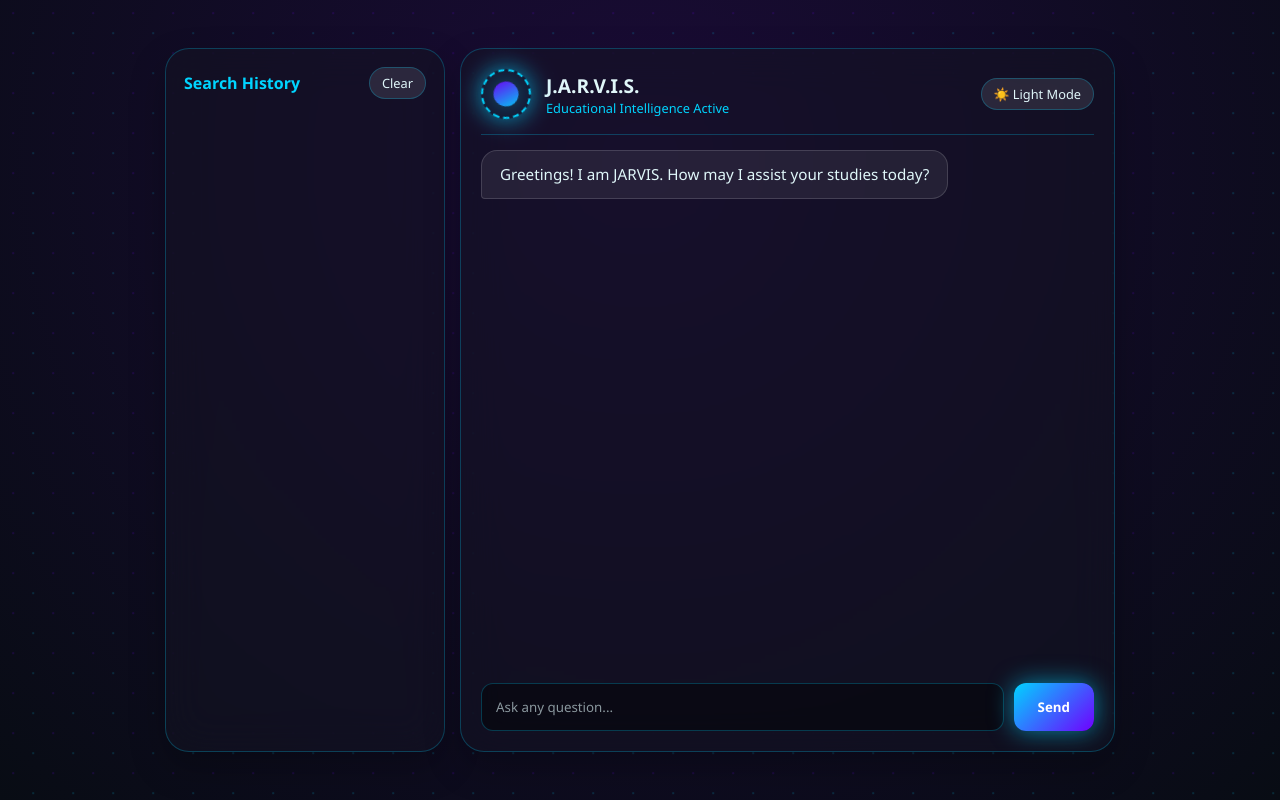
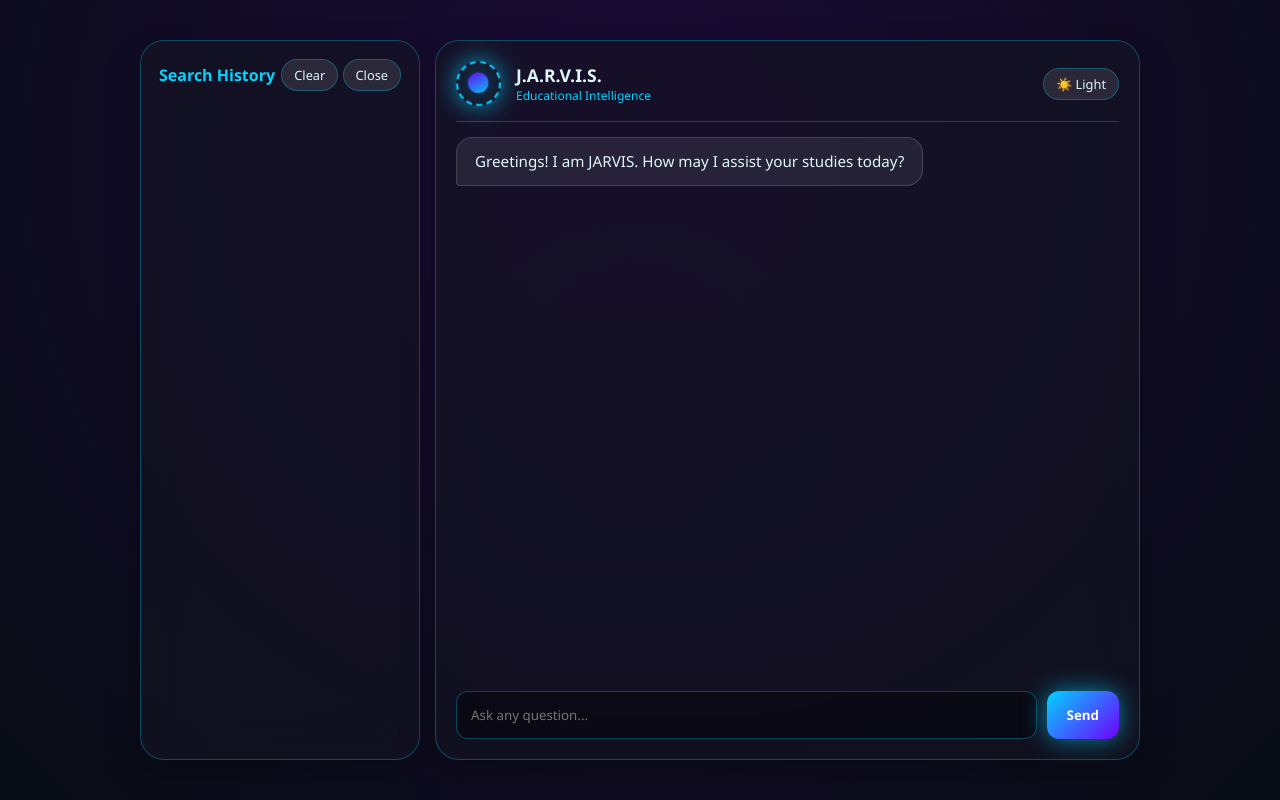
Before and after one commit to 10himankgrover-tech/Jarvis-, a Flask app: page / in a window 1280 px wide. Run offline with Flask 3, Linux system fonts and the light colour scheme.

Commit message:
Refactor styles and improve layout in index.html

```diff
--- a/templates/index.html
+++ b/templates/index.html
@@ -7,15 +7,15 @@
 
   <style>
     :root {
-      /* Dark Theme (Vibrant Glowing Arc Style) */
+      /* Dark Theme */
       --bg-gradient: radial-gradient(circle at 50% 20%, #1a0b36 0%, #080c14 100%);
-      --card-bg: rgba(20, 20, 35, 0.55);
-      --card-border: rgba(0, 212, 255, 0.25);
+      --card-bg: rgba(20, 20, 35, 0.65);
+      --card-border: rgba(0, 212, 255, 0.3);
       --text-main: #e0f7fa;
       --text-sub: #00d4ff;
-      --msg-user-bg: linear-gradient(135deg, rgba(0, 212, 255, 0.3), rgba(112, 0, 255, 0.3));
-      --msg-user-border: rgba(0, 212, 255, 0.4);
-      --msg-bot-bg: rgba(255, 255, 255, 0.07);
+      --msg-user-bg: linear-gradient(135deg, rgba(0, 212, 255, 0.35), rgba(112, 0, 255, 0.35));
+      --msg-user-border: rgba(0, 212, 255, 0.5);
+      --msg-bot-bg: rgba(255, 255, 255, 0.08);
       --msg-bot-border: rgba(255, 255, 255, 0.15);
       --input-bg: rgba(0, 0, 0, 0.4);
       --accent-glow: 0 0 25px rgba(0, 212, 255, 0.6);
@@ -24,17 +24,17 @@
     }
 
     [data-theme="light"] {
-      /* Light Theme (Vibrant Neon Glass) */
+      /* Light Theme */
       --bg-gradient: radial-gradient(circle at 50% 20%, #e0c3fc 0%, #8ec5fc 100%);
-      --card-bg: rgba(255, 255, 255, 0.65);
-      --card-border: rgba(255, 255, 255, 0.8);
+      --card-bg: rgba(255, 255, 255, 0.75);
+      --card-border: rgba(255, 255, 255, 0.9);
       --text-main: #1e1e2f;
       --text-sub: #4a00e0;
       --msg-user-bg: linear-gradient(135deg, #8e2de2, #4a00e0);
       --msg-user-border: rgba(142, 45, 226, 0.3);
       --msg-bot-bg: rgba(255, 255, 255, 0.85);
       --msg-bot-border: rgba(255, 255, 255, 0.9);
-      --input-bg: rgba(255, 255, 255, 0.8);
+      --input-bg: rgba(255, 255, 255, 0.85);
       --accent-glow: 0 0 20px rgba(142, 45, 226, 0.4);
       --btn-bg: linear-gradient(135deg, #8e2de2, #4a00e0);
       --btn-text: #ffffff;
@@ -59,35 +59,37 @@
       position: relative;
     }
 
-    /* Ambient Animated Particles Background */
-    .bg-particles {
+    /* Ambient Floating Background Particle */
+    .floating-jarvis-bg {
       position: absolute;
-      width: 100%;
-      height: 100%;
-      top: 0;
-      left: 0;
+      width: 320px;
+      height: 320px;
+      border-radius: 50%;
+      border: 2px dashed var(--text-sub);
+      opacity: 0.15;
+      pointer-events: none;
       z-index: 0;
-      pointer-events: none;
-      background-image:
-        radial-gradient(circle, rgba(0,212,255,0.15) 1px, transparent 1px),
-        radial-gradient(circle, rgba(112,0,255,0.15) 1px, transparent 1px);
-      background-size: 40px 40px;
-      background-position: 0 0, 20px 20px;
-      animation: floatBg 20s linear infinite;
+      animation: floatLoop 18s ease-in-out infinite alternate, spinSlow 30s linear infinite;
     }
 
-    @keyframes floatBg {
-      0% { background-position: 0 0, 20px 20px; }
-      100% { background-position: 40px 40px, 60px 60px; }
+    @keyframes floatLoop {
+      0% { transform: translate(-30vw, -20vh) scale(0.9); }
+      50% { transform: translate(25vw, 15vh) scale(1.2); }
+      100% { transform: translate(-10vw, 25vh) scale(0.8); }
     }
 
-    /* Main Container with History Sidebar */
+    @keyframes spinSlow {
+      0% { transform: rotate(0deg); }
+      100% { transform: rotate(360deg); }
+    }
+
+    /* Layout Setup */
     .app-layout {
       position: relative;
       z-index: 1;
       width: 95%;
-      max-width: 950px;
-      height: 88vh;
+      max-width: 1000px;
+      height: 90vh;
       display: flex;
       gap: 15px;
     }
@@ -167,10 +169,10 @@
       gap: 15px;
     }
 
-    /* Animated JARVIS Arc Reactor Icon */
+    /* Animated JARVIS Core */
     .arc-reactor {
-      width: 50px;
-      height: 50px;
+      width: 45px;
+      height: 45px;
       border-radius: 50%;
       border: 2px dashed var(--text-sub);
       display: flex;
@@ -178,12 +180,11 @@
       align-items: center;
       box-shadow: var(--accent-glow);
       animation: spinReactor 12s linear infinite;
-      position: relative;
     }
 
     .arc-core {
-      width: 24px;
-      height: 24px;
+      width: 20px;
+      height: 20px;
       border-radius: 50%;
       background: var(--btn-bg);
       box-shadow: var(--accent-glow);
@@ -200,8 +201,13 @@
       100% { transform: scale(1.1); opacity: 1; }
     }
 
-    /* Controls */
-    .theme-btn, .clear-btn {
+    /* Action Buttons */
+    .controls {
+      display: flex;
+      gap: 8px;
+    }
+
+    .theme-btn, .clear-btn, .mobile-history-btn {
       background: rgba(255, 255, 255, 0.1);
       border: 1px solid var(--card-border);
       color: var(--text-main);
@@ -211,11 +217,9 @@
       font-size: 0.8rem;
     }
 
-    .theme-btn:hover, .clear-btn:hover {
-      background: rgba(255, 255, 255, 0.25);
-    }
+    .mobile-history-btn { display: none; }
 
-    /* Chat Display Area */
+    /* Chat Display */
     .chat-box {
       flex: 1;
       overflow-y: auto;
@@ -229,7 +233,7 @@
     .message {
       padding: 12px 18px;
       border-radius: 16px;
-      max-width: 80%;
+      max-width: 85%;
       font-size: 0.95rem;
       line-height: 1.5;
       animation: slideIn 0.3s ease-out;
@@ -272,46 +276,57 @@
       outline: none;
     }
 
-    input[type="text"]::placeholder {
-      color: var(--text-main);
-      opacity: 0.6;
-    }
-
     .send-btn {
       background: var(--btn-bg);
       border: none;
       color: var(--btn-text);
       font-weight: bold;
-      padding: 0 24px;
+      padding: 0 20px;
       border-radius: 12px;
       cursor: pointer;
       box-shadow: var(--accent-glow);
     }
 
-    .send-btn:hover {
-      transform: translateY(-1px);
-    }
+    /* Mobile Responsive Logic */
+    @media (max-width: 768px) {
+      .app-layout { flex-direction: column; }
+      .mobile-history-btn { display: block; }
 
-    @media (max-width: 768px) {
-      .history-panel { display: none; }
+      .history-panel {
+        position: absolute;
+        top: 0;
+        left: 0;
+        width: 100%;
+        height: 100%;
+        z-index: 10;
+        display: none;
+      }
+
+      .history-panel.active {
+        display: flex;
+      }
     }
   </style>
 </head>
 <body>
 
-  <div class="bg-particles"></div>
+  <!-- Floating Background Particle -->
+  <div class="floating-jarvis-bg"></div>
 
   <div class="app-layout">
     <!-- History Sidebar -->
-    <div class="glass-card history-panel">
+    <div class="glass-card history-panel" id="historyPanel">
       <div class="history-header">
         <span>Search History</span>
-        <button class="clear-btn" onclick="clearHistory()">Clear</button>
+        <div>
+          <button class="clear-btn" onclick="clearHistory()">Clear</button>
+          <button class="clear-btn mobile-history-btn" onclick="toggleMobileHistory()" style="display:inline-block;">Close</button>
+        </div>
       </div>
       <div class="history-list" id="historyList"></div>
     </div>
 
-    <!-- Main JARVIS Card -->
+    <!-- Main JARVIS Section -->
     <div class="glass-card chat-section">
       <div class="jarvis-header">
         <div class="header-left">
@@ -319,11 +334,14 @@
             <div class="arc-core"></div>
           </div>
           <div>
-            <h2 style="font-size: 1.2rem;">J.A.R.V.I.S.</h2>
-            <p style="font-size: 0.8rem; color: var(--text-sub);">Educational Intelligence Active</p>
+            <h2 style="font-size: 1.1rem;">J.A.R.V.I.S.</h2>
+            <p style="font-size: 0.75rem; color: var(--text-sub);">Educational Intelligence</p>
           </div>
         </div>
-        <button class="theme-btn" onclick="toggleTheme()" id="themeToggleBtn">☀️ Light Mode</button>
+        <div class="controls">
+          <button class="mobile-history-btn" onclick="toggleMobileHistory()">📜 History</button>
+          <button class="theme-btn" onclick="toggleTheme()" id="themeToggleBtn">☀️ Light</button>
+        </div>
       </div>
 
       <div class="chat-box" id="chatBox">
@@ -342,16 +360,21 @@
       renderHistory();
     };
 
+    function toggleMobileHistory() {
+      const panel = document.getElementById('historyPanel');
+      panel.classList.toggle('active');
+    }
+
     function toggleTheme() {
       const body = document.body;
       const themeBtn = document.getElementById('themeToggleBtn');
 
       if (body.getAttribute('data-theme') === 'light') {
         body.removeAttribute('data-theme');
-        themeBtn.textContent = '☀️ Light Mode';
+        themeBtn.textContent = '☀️ Light';
       } else {
         body.setAttribute('data-theme', 'light');
-        themeBtn.textContent = '🌙 Dark Mode';
+        themeBtn.textContent = '🌙 Dark';
       }
     }
 
@@ -391,7 +414,6 @@
       chatBox.scrollTop = chatBox.scrollHeight;
     }
 
-    /* Soft Clear Speech Output */
     function speak(text) {
       if (!('speechSynthesis' in window)) return;
       window.speechSynthesis.cancel();
@@ -407,7 +429,6 @@
       window.speechSynthesis.speak(utterance);
     }
 
-    /* Browser Local Storage History Logic */
     function saveHistory(prompt, response) {
       let history = JSON.parse(localStorage.getItem('jarvis_student_history') || '[]');
       history.unshift({ prompt, response, timestamp: new Date().toLocaleTimeString() });
@@ -428,6 +449,7 @@
         div.onclick = () => {
           appendMessage(item.prompt, 'user-msg');
           appendMessage(item.response, 'bot-msg');
+          document.getElementById('historyPanel').classList.remove('active');
         };
         historyList.appendChild(div);
       });
```
